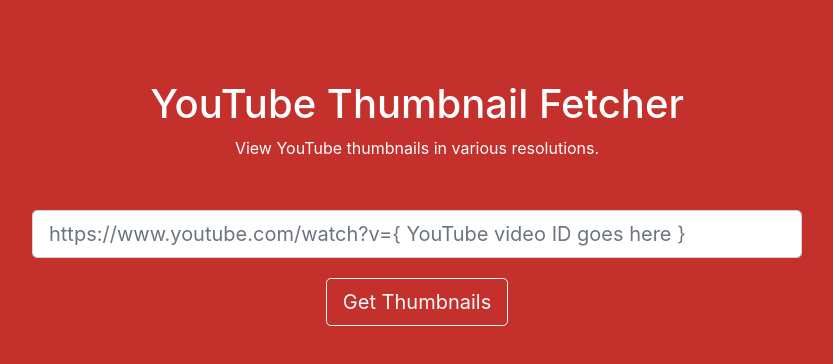
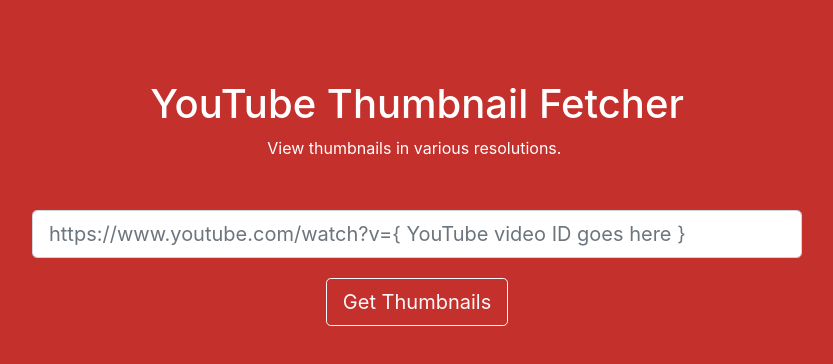
Before and after one commit to Mackaronii/youtube-thumbnail-fetcher, a React (Create React App) app: page / in a window 1280 px wide. Shown: the top 364 px of the page, without its empty margins (223-1056 px from the left). Built offline with nearby package versions, Linux system fonts and the light colour scheme.

Commit message:
added Typical component

```diff
--- a/package.json
+++ b/package.json
@@ -10,7 +10,8 @@
     "react": "^16.13.1",
     "react-bootstrap": "^1.0.1",
     "react-dom": "^16.13.1",
-    "react-scripts": "3.4.1"
+    "react-scripts": "3.4.1",
+    "react-typical": "^0.1.3"
   },
   "scripts": {
     "start": "react-scripts start",
--- /dev/null
+++ b/src/components/MyTypical/MyTypical.jsx
@@ -0,0 +1,8 @@
+import React, { Component } from "react";
+import Typical from "react-typical";
+
+export default class MyTypical extends Component {
+  render() {
+    return <Typical steps={this.props.steps} loop={Infinity} wrapper="p" />;
+  }
+}
--- a/src/screens/Home/Home.jsx
+++ b/src/screens/Home/Home.jsx
@@ -1,5 +1,6 @@
 import React, { Component } from "react";
 import Container from "react-bootstrap/Container";
+import MyTypical from "../../components/MyTypical/MyTypical";
 import ThumbnailForm from "../../components/ThumbnailForm/ThumbnailForm";
 import ThumbnailDetails from "../../components/ThumbnailDetails/ThumbnailDetails";
 import ErrorDetails from "../../components/ErrorDetails/ErrorDetails";
@@ -8,11 +9,33 @@
 export default class Home extends Component {
   constructor(props) {
     super(props);
+
+    // Initialize a constant MyTypical component
+    const TYPICAL_STEPS = [
+      "View thumbnails in various resolutions.",
+      3000,
+      "Available resolutions include: Default (120x90)",
+      1000,
+      "Available resolutions include: Medium (320x180)",
+      1000,
+      "Available resolutions include: High (480x360)",
+      1000,
+      "Available resolutions include: Standard (640x480)",
+      1000,
+      "Available resolutions include: Maximum (1280x720)",
+      2000,
+      "Enter a YouTube video URL below to get started!",
+      3000,
+    ];
+
+    this.TYPICAL = <MyTypical steps={TYPICAL_STEPS} />;
+
     this.state = {
+      thumbnailDetails: undefined,
+      errorDetails: undefined,
+      showTypical: true,
       showThumbnailDetails: false,
-      thumbnailDetails: undefined,
       showErrorDetails: false,
-      errorDetails: undefined,
     };
 
     this.onBadUserInput = this.onBadUserInput.bind(this);
@@ -65,20 +88,22 @@
   showThumbnailDetails(thumbnailDetails) {
     // Show ThumbnailDetails and hide ErrorDetails
     this.setState({
+      thumbnailDetails: thumbnailDetails,
+      errorDetails: undefined,
+      showTypical: false,
       showThumbnailDetails: true,
-      thumbnailDetails: thumbnailDetails,
       showErrorDetails: false,
-      errorDetails: undefined,
     });
   }
 
   showErrorDetails(errorDetails) {
     // Show ErrorDetails and hide ThumbnailDetails
     this.setState({
+      thumbnailDetails: undefined,
+      errorDetails: errorDetails,
+      showTypical: true,
       showThumbnailDetails: false,
-      thumbnailDetails: undefined,
       showErrorDetails: true,
-      errorDetails: errorDetails,
     });
   }
 
@@ -87,7 +112,7 @@
       <div>
         <Container className="home-container">
           <h1>YouTube Thumbnail Fetcher</h1>
-          <p>View YouTube thumbnails in various resolutions.</p>
+          {this.state.showTypical && this.TYPICAL}
           <ThumbnailForm
             onBadUserInput={this.onBadUserInput}
             onVideoInfoFetched={this.onVideoInfoFetched}
```
Also changed, not shown: 1 other file (tests, documents, lock files or other folders).
